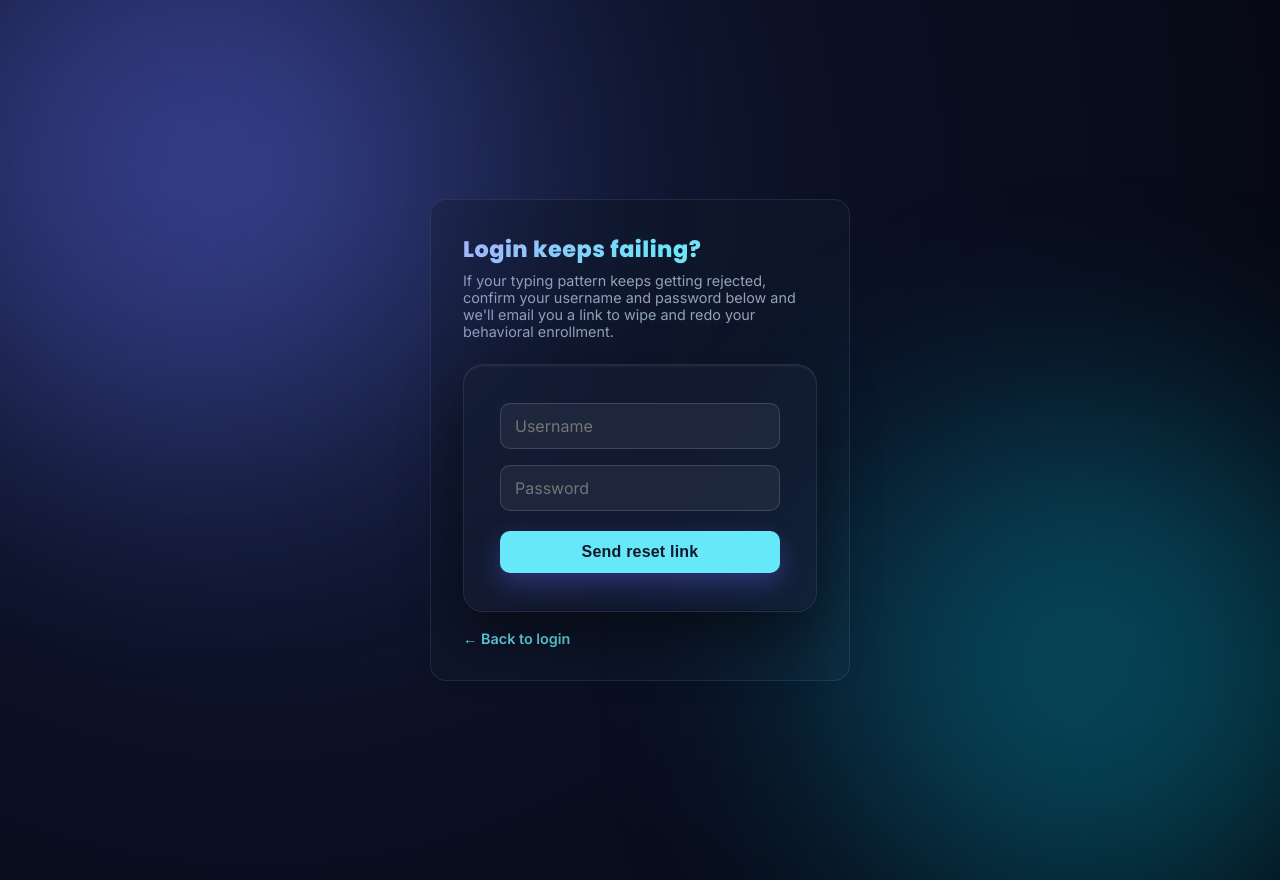
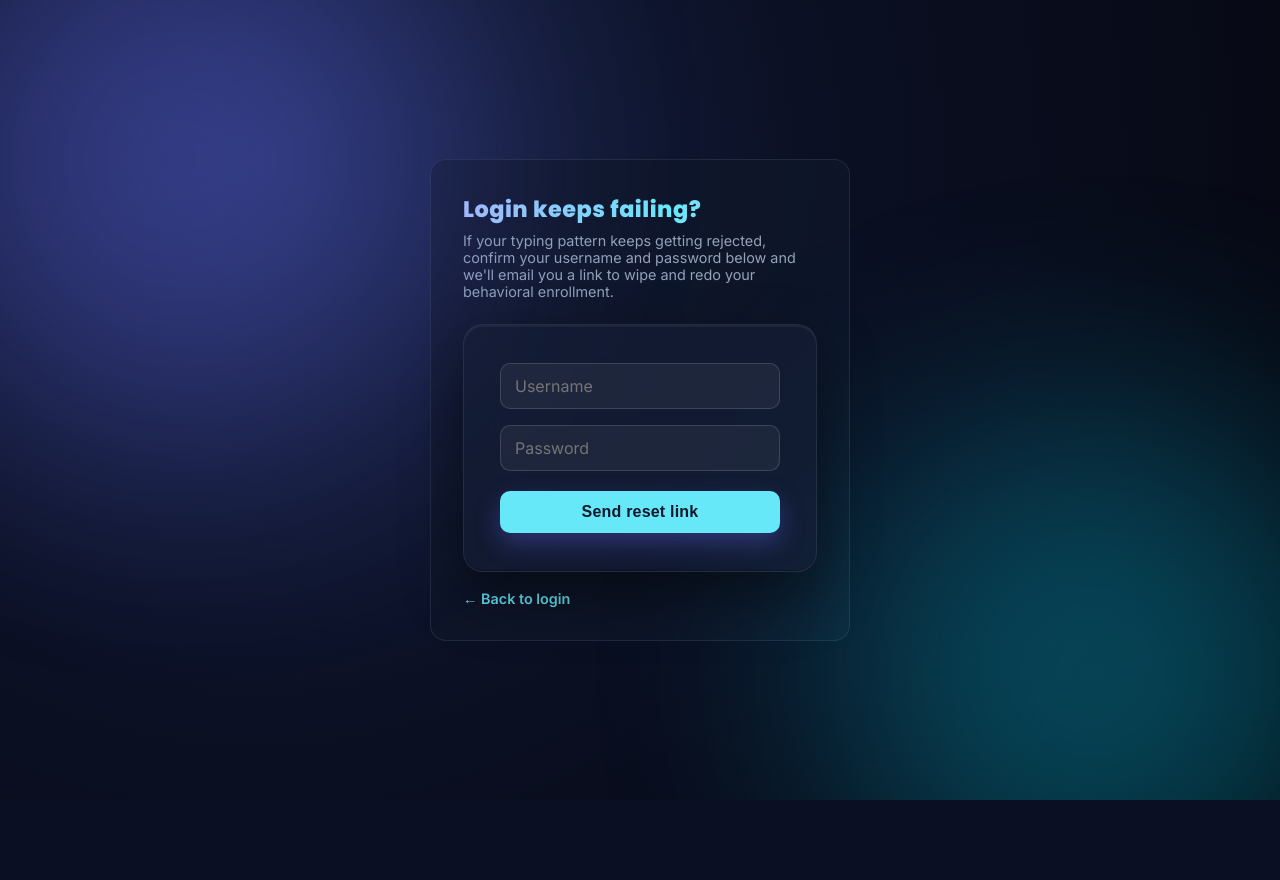
Before and after one commit to gufrancse/sentinel-type, a Flask app: page /reset-profile in a window 1280 px wide. After the commit the page ends 800 px from the top, so only its background shows below. Run offline with Flask 3, Linux system fonts and the light colour scheme.

Commit message:
Fix recovery page layout - remove double full-height wrapper

```diff
--- a/templates/forgot_password.html
+++ b/templates/forgot_password.html
@@ -6,7 +6,7 @@
 <title>Forgot Password — SentinelType</title>
 <link rel="stylesheet" href="/static/css/style.css">
 <style>
-  .recovery-wrap { min-height: 100vh; display: flex; align-items: center; justify-content: center; padding: 24px; }
+.recovery-wrap { padding: 40px 24px; }
   .recovery-card { max-width: 420px; width: 100%; background: rgba(15,23,42,0.75); border: 1px solid rgba(148,163,184,0.15);
     border-radius: 16px; padding: 32px; color: #e2e8f0; }
   .recovery-card h1 { font-size: 1.4rem; margin-bottom: 6px; }
--- a/templates/reset_password.html
+++ b/templates/reset_password.html
@@ -6,7 +6,7 @@
 <title>Reset Password — SentinelType</title>
 <link rel="stylesheet" href="/static/css/style.css">
 <style>
-  .recovery-wrap { min-height: 100vh; display: flex; align-items: center; justify-content: center; padding: 24px; }
+  .recovery-wrap { padding: 40px 24px; }
   .recovery-card { max-width: 420px; width: 100%; background: rgba(15,23,42,0.75); border: 1px solid rgba(148,163,184,0.15);
     border-radius: 16px; padding: 32px; color: #e2e8f0; }
   .recovery-card h1 { font-size: 1.4rem; margin-bottom: 6px; }
--- a/templates/reset_profile.html
+++ b/templates/reset_profile.html
@@ -6,7 +6,7 @@
 <title>Reset Typing Profile — SentinelType</title>
 <link rel="stylesheet" href="/static/css/style.css">
 <style>
-  .recovery-wrap { min-height: 100vh; display: flex; align-items: center; justify-content: center; padding: 24px; }
+  .recovery-wrap { padding: 40px 24px; }
   .recovery-card { max-width: 420px; width: 100%; background: rgba(15,23,42,0.75); border: 1px solid rgba(148,163,184,0.15);
     border-radius: 16px; padding: 32px; color: #e2e8f0; }
   .recovery-card h1 { font-size: 1.4rem; margin-bottom: 6px; }
```
